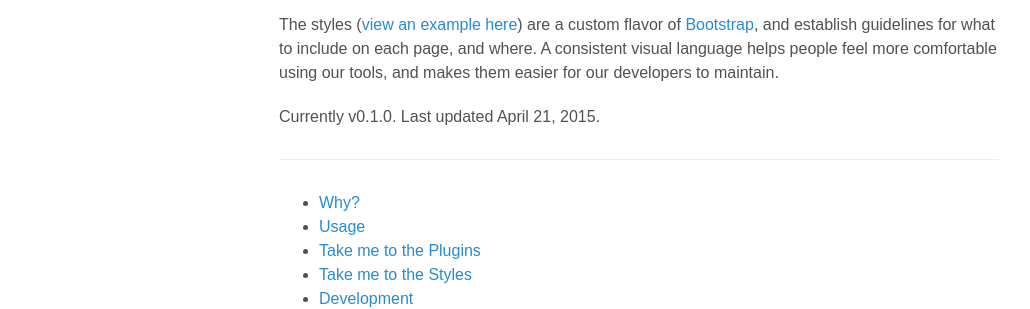
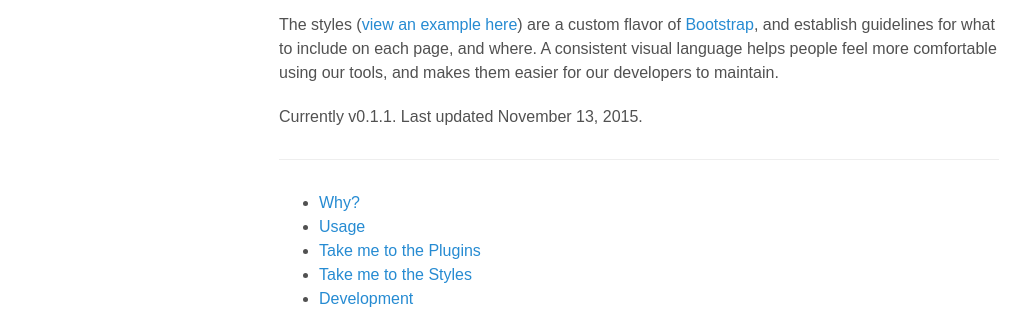
Before and after one commit to newsdev/adcom, a Jekyll site: the page built from docs/index.md, in a window 1280 px wide and 900 px high. Shown: the part 361-670 px from the top of the window, without its empty margins (1-1031 px from the left). Built offline with Jekyll 4.4.1, drawn with Linux system fonts in a browser that asks for light colours; Markdown is read by kramdown in place of the engine named in the settings.

Commit message:
Version 0.1.1

```diff
--- a/docs/_config.yml
+++ b/docs/_config.yml
@@ -7,9 +7,9 @@ path: http://github.com/newsdev/adcom
 title: Adcom
 tagline: Admin Components
 description: <strong>Ad</strong>min <strong>com</strong>ponents
-version: 0.1.0
+version: 0.1.1
 bootstrap_version: 3.3.4
-last_updated: April 21, 2015
+last_updated: November 13, 2015
 baseurl: /adcom/
 github:
   repo: https://github.com/newsdev/adcom
--- a/docs/public/js/adcom.js
+++ b/docs/public/js/adcom.js
@@ -183,7 +183,7 @@
     }
   }
 
-  List.VERSION = '0.1.0'
+  List.VERSION = '0.1.1'
 
   List.TRIGGER_EVENTS  = $.map('click keydown keypress keyup focus blur focusin focusout change select submit'.split(' '), function (e) { return e + ".ac.list.data-api" }).join(' ')
 
@@ -768,7 +768,7 @@
     this.$element.append(this.$displayNativeValidation)
   }
 
-  Form.VERSION = '0.1.0'
+  Form.VERSION = '0.1.1'
 
   Form.DEFAULTS = {
     show: true,
@@ -1037,7 +1037,7 @@
     this.data = this.fetchSession()
   }
 
-  Session.VERSION = '0.1.0'
+  Session.VERSION = '0.1.1'
 
   Session.DEFAULTS = {
     persistent: false,
@@ -1045,14 +1045,14 @@
   }
 
   Session.prototype.set = function (key, value) {
-    if (this.options.namespace) key = this.options.namespace + '.' + value
+    if (this.options.namespace) key = this.options.namespace + '.' + key
 
-    this.data[key] = value
+    this.data[key] = key
     this.saveSession()
   }
 
   Session.prototype.get = function (key) {
-    if (this.options.namespace) key = this.options.namespace + '.' + value
+    if (this.options.namespace) key = this.options.namespace + '.' + key
 
     return this.data[key]
   }
@@ -1102,7 +1102,7 @@
     this.filters = {}
   }
 
-  Persist.VERSION = '0.1.0'
+  Persist.VERSION = '0.1.1'
 
   // These are meant to mirror MutationObserver options, plus some extras
   Persist.DEFAULTS = {
@@ -1296,7 +1296,7 @@
     this.$element.on('click.dismiss.ac.message', '[data-dismiss="message"]', $.proxy(this.hide, this))
   }
 
-  Message.VERSION = '0.1.0'
+  Message.VERSION = '0.1.1'
 
   Message.TRANSITION_DURATION = 300
 
--- a/js/form.js
+++ b/js/form.js
@@ -30,7 +30,7 @@
     this.$element.append(this.$displayNativeValidation)
   }
 
-  Form.VERSION = '0.1.0'
+  Form.VERSION = '0.1.1'
 
   Form.DEFAULTS = {
     show: true,
--- a/js/list.js
+++ b/js/list.js
@@ -43,7 +43,7 @@
     }
   }
 
-  List.VERSION = '0.1.0'
+  List.VERSION = '0.1.1'
 
   List.TRIGGER_EVENTS  = $.map('click keydown keypress keyup focus blur focusin focusout change select submit'.split(' '), function (e) { return e + ".ac.list.data-api" }).join(' ')
 
--- a/js/message.js
+++ b/js/message.js
@@ -23,7 +23,7 @@
     this.$element.on('click.dismiss.ac.message', '[data-dismiss="message"]', $.proxy(this.hide, this))
   }
 
-  Message.VERSION = '0.1.0'
+  Message.VERSION = '0.1.1'
 
   Message.TRANSITION_DURATION = 300
 
--- a/js/persist.js
+++ b/js/persist.js
@@ -19,7 +19,7 @@
     this.filters = {}
   }
 
-  Persist.VERSION = '0.1.0'
+  Persist.VERSION = '0.1.1'
 
   // These are meant to mirror MutationObserver options, plus some extras
   Persist.DEFAULTS = {
--- a/js/session.js
+++ b/js/session.js
@@ -20,7 +20,7 @@
     this.data = this.fetchSession()
   }
 
-  Session.VERSION = '0.1.0'
+  Session.VERSION = '0.1.1'
 
   Session.DEFAULTS = {
     persistent: false,
--- a/package.json
+++ b/package.json
@@ -1,6 +1,6 @@
 {
   "name": "adcom",
-  "version": "0.1.0",
+  "version": "0.1.1",
   "devDependencies": {
     "grunt": "~0.4.5",
     "grunt-jekyll": "~0.4.2",
```
Also changed, not shown: dist/js/adcom.js, dist/js/adcom.min.js, docs/public/js/adcom.min.js.
